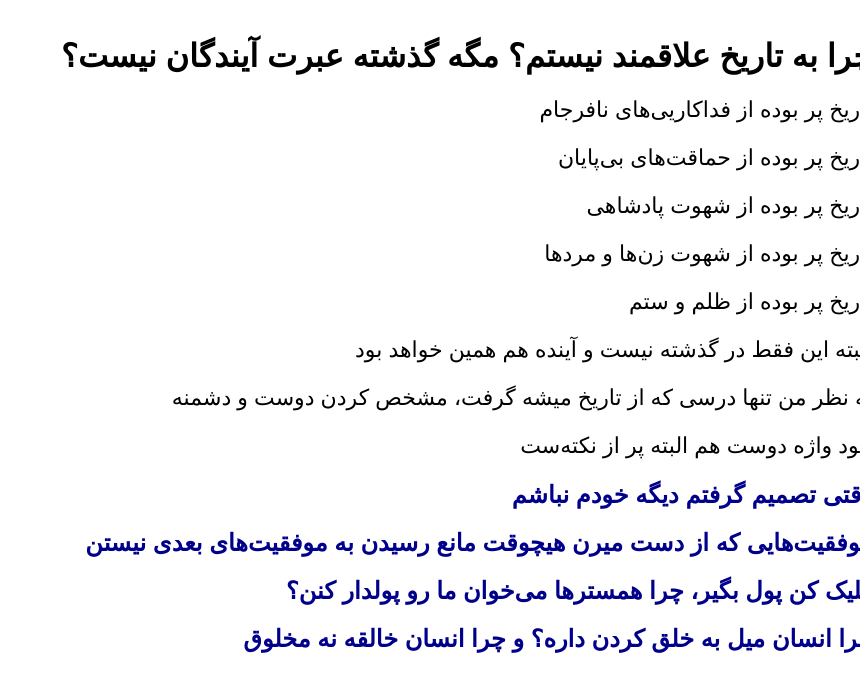
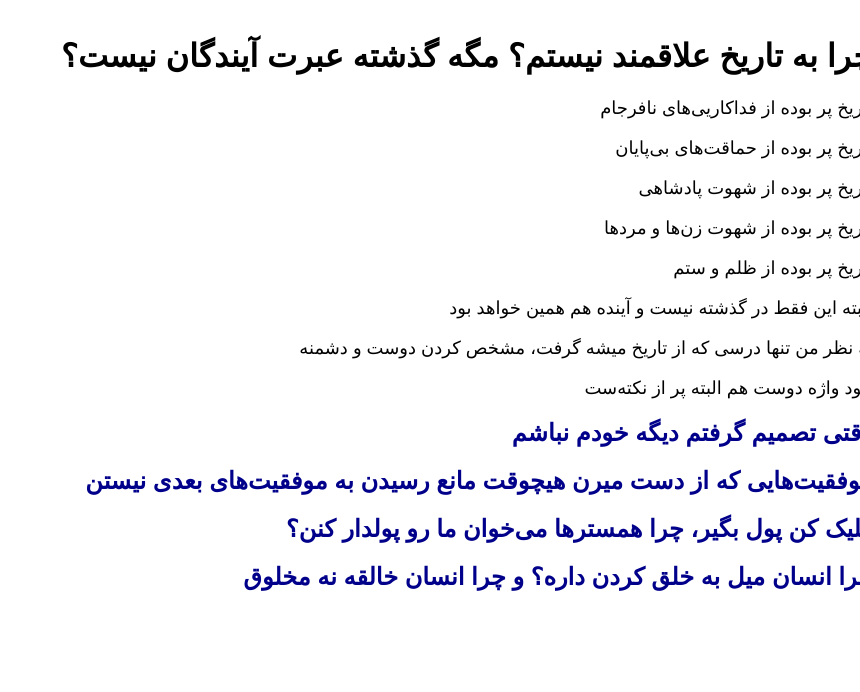
Before and after one commit to darkblog/darkblog.github.io, a Jekyll site: the page built from _posts/2024-7-4-2.md, in a window 1280 px wide. Shown: the top 692 px of the page, without its empty margins (420-1280 px from the left). Built offline with Jekyll 4.4.1, drawn with Linux system fonts in a browser that asks for light colours.

Commit message:
Update post.html

```diff
--- a/_layouts/post.html
+++ b/_layouts/post.html
@@ -7,7 +7,7 @@
 <head>
 <title>{{ page.title }}</title>
 <meta name="viewport" content="width=device-width">
-<style>body{font-family:sans-serif;margin:auto;padding:1em;width:80%}a{text-decoration:none;color:darkblue}p{font-size:22px}</style>
+<style>body{font-family:sans-serif;margin:auto;padding:1em;width:80%}a{text-decoration:none;color:darkblue}p{font-size:18px}</style>
 </head>
 <body>
 <h1>{{ page.title }}</h1>
```
